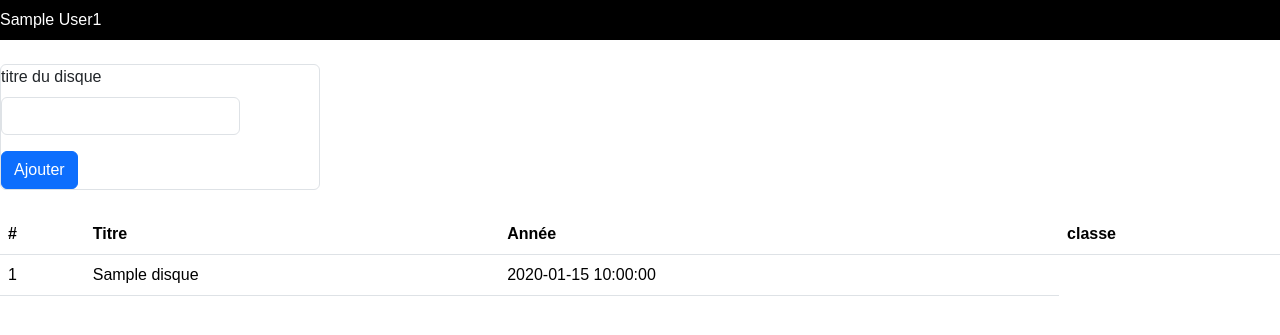
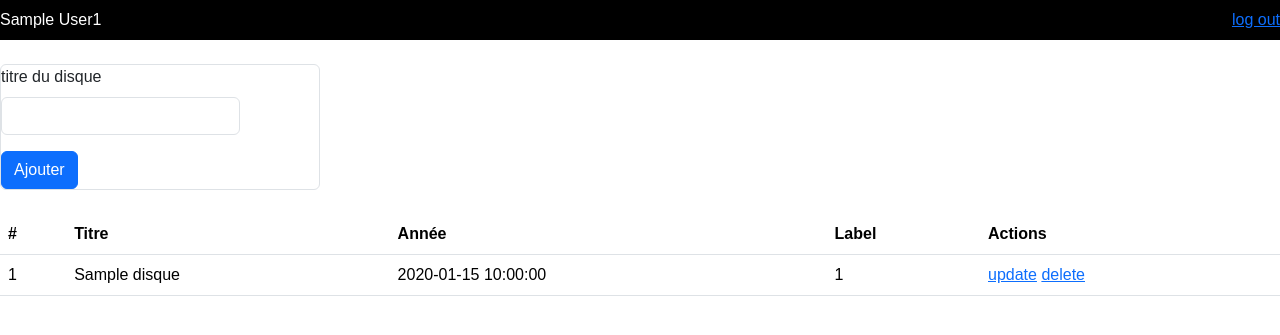
Before and after one commit to TontonYanno/Projet-Dr-Diaby, a PHP site: page /profile.php in a window 1280 px wide. Shown: the top 335 px of the page. Run offline with PHP 8.4, Linux system fonts and the light colour scheme; the visitor is signed in with stand-in values (Sample User, id 1); tables that the repository leaves empty or names only in its code hold one stand-in row (values such as "Sample post").

Commit message:
maintenant la de connection y est

```diff
--- /dev/null
+++ b/ArtistConnexion/logout.php
@@ -0,0 +1,5 @@
+<?php
+    $_GET['id'];
+    // session_destroy();
+
+    header("Location:index.html");
--- a/ArtistConnexion/profile.php
+++ b/ArtistConnexion/profile.php
@@ -7,17 +7,11 @@
     $_SESSION['id'];
     $id = $_SESSION['id'];
 
-// list of disk
-    require "../ArtistConnexion/connexionPDO.php";
-    $list="SELECT * FROM `disque` WHERE `id_artiste`= $id";
-    $req=$connexion->query($list);
-    $rows = $req->fetchAll();
-
-
 //disk creation
     if($_SERVER["REQUEST_METHOD"] == "POST"){
         $title=$_POST['title'];
-        function createdisk($title, int $id){
+        $id = $_SESSION['id'];
+        function createdisk($title, $id){
             require_once "../ArtistConnexion/connexionPDO.php";
             $sql = "INSERT INTO `disque` ( `titre`, `date`, `id_artiste`, `id_groupe`) VALUES (:a, current_timestamp(),:b, NULL);";
             $req=$connexion->prepare($sql);
@@ -29,7 +23,12 @@
             createdisk($title,$id);
         }
     }
-
+// list of disk
+    require "../ArtistConnexion/connexionPDO.php";
+    $list="SELECT `disque`.id , titre , `artiste`.label , `date` FROM `disque` ,`artiste`  WHERE `id_artiste`= $id AND `artiste`.id=$id ORDER BY `date` desc ";
+    $req=$connexion->query($list);
+    $rows = $req->fetchAll();
+    $connexion=null;
 ?>
 
 <!DOCTYPE html>
@@ -51,6 +50,12 @@
                 <div class="info1">
                     <?php echo $_SESSION['label']; ?>
                 </div>
+
+            </div>
+
+            <div>
+                <a href="logout.php" >log out</a>
+                <!-- <button type="submit" name="logout" class="btn btn-primary">logout</button> -->
             </div>
         </nav>
     </section>
@@ -61,7 +66,8 @@
                 <label for="exampleInputEmail1" class="form-label w-75">titre du disque </label>
                 <input type="text" name="title" class="form-control w-75"  aria-describedby="emailHelp">
             </div>
-
+           <div>
+           </div>
             <button type="submit" name="create" class="btn btn-primary">Ajouter</button>
         </form>
     </section>
@@ -73,25 +79,27 @@
                     <th>#</th>
                     <th>Titre</th>
                     <th>Année</th>
-                <th>classe</th>
+                    <th>Label</th>
+                    <th>Actions</th>
                 </tr>
             </thead>
-
             <tbody>
                 <?php
-
                 foreach($rows as $row): ?>
                     <tr>
                         <td><?=$row['id']?></td>
                         <td><?=$row['titre']?></td>
                         <td><?=$row['date']?></td>
+                        <td><?=$_SESSION['label']?></td>
+                        <td>
+                            <a href="updatedisk.php?id=<?=$row['id']?>">update</a>
+                            <a href="deletedisk.php?id=<?=$row['id']?>">delete</a>
+                        </td>
                     </tr>
-            <?php endforeach; ?>
+                <?php endforeach;?>
             </tbody>
-
         </table>
     </section>
 
-
 </body>
 </html>
--- /dev/null
+++ b/ArtistConnexion/updatedisk.php
@@ -0,0 +1,2 @@
+<?php
+ $_GET['id'];
```
Also changed, not shown: ArtistConnexion/deletedisk.php (added, +9 -0 lines), ArtistConnexion/verification_hashed.php (+3 -4 lines). Lines whose indentation alone changed are shown as unchanged.
